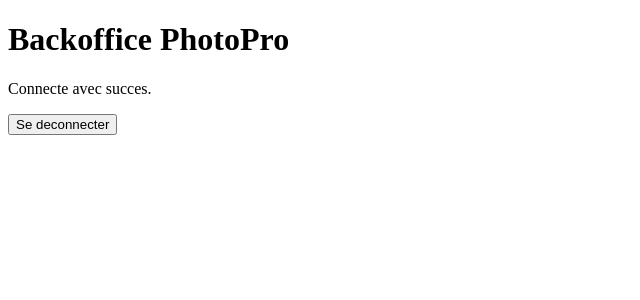
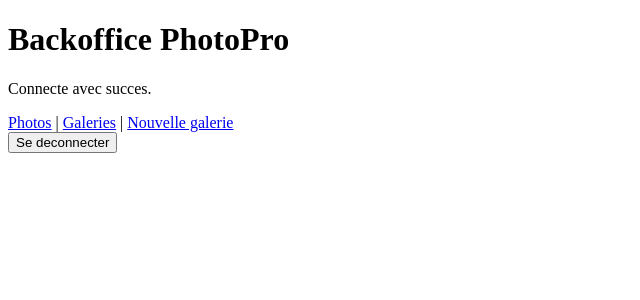
Before and after one commit to hugo-decrypte/PhotoPro, a Vue app in the folder web/photo-pro-backoffice/: page /login in a window 1280 px wide. Both pictures are taken after typing "name@example.com", "Sample123" into the empty fields and a click on the button "Se connecter". Shown: the top 300 px of the page, without its empty margins (0-640 px from the left). Built offline with nearby package versions, Linux system fonts and the light colour scheme.

Commit message:
VueJS (pages)
Co-Authored-By: Arman Hayrapetyan <109231389+Arman4498@users.noreply.github.com>

```diff
--- a/web/photo-pro-backoffice/src/router/index.js
+++ b/web/photo-pro-backoffice/src/router/index.js
@@ -1,7 +1,10 @@
 import { createRouter, createWebHistory } from 'vue-router'
 import { useAuthStore } from '../stores/auth'
 import DashboardView from '../views/DashboardView.vue'
+import GalleriesView from '../views/GalleriesView.vue'
+import GalleryEditView from '../views/GalleryEditView.vue'
 import LoginView from '../views/LoginView.vue'
+import PhotosView from '../views/PhotosView.vue'
 import RegisterView from '../views/RegisterView.vue'
 
 const router = createRouter({
@@ -24,6 +27,21 @@ const router = createRouter({
       name: 'dashboard',
       component: DashboardView,
     },
+    {
+      path: '/photos',
+      name: 'photos',
+      component: PhotosView,
+    },
+    {
+      path: '/galleries',
+      name: 'galleries',
+      component: GalleriesView,
+    },
+    {
+      path: '/galleries/new',
+      name: 'gallery-new',
+      component: GalleryEditView,
+    },
   ],
 })
 
--- a/web/photo-pro-backoffice/src/views/DashboardView.vue
+++ b/web/photo-pro-backoffice/src/views/DashboardView.vue
@@ -15,6 +15,11 @@ function logout() {
   <main>
     <h1>Backoffice PhotoPro</h1>
     <p>Connecte avec succes.</p>
+    <nav>
+      <RouterLink :to="{ name: 'photos' }">Photos</RouterLink> |
+      <RouterLink :to="{ name: 'galleries' }">Galeries</RouterLink> |
+      <RouterLink :to="{ name: 'gallery-new' }">Nouvelle galerie</RouterLink>
+    </nav>
     <button type="button" @click="logout">Se deconnecter</button>
   </main>
 </template>
--- /dev/null
+++ b/web/photo-pro-backoffice/src/views/GalleriesView.vue
@@ -0,0 +1,6 @@
+<template>
+  <main>
+    <h1>Galeries</h1>
+    <p>Liste des galeries (a venir).</p>
+  </main>
+</template>
--- /dev/null
+++ b/web/photo-pro-backoffice/src/views/GalleryEditView.vue
@@ -0,0 +1,6 @@
+<template>
+  <main>
+    <h1>Edition de galerie</h1>
+    <p>Formulaire de creation/modification (a venir).</p>
+  </main>
+</template>
--- /dev/null
+++ b/web/photo-pro-backoffice/src/views/PhotosView.vue
@@ -0,0 +1,6 @@
+<template>
+  <main>
+    <h1>Photos</h1>
+    <p>Liste des photos du photographe (a venir).</p>
+  </main>
+</template>
```
